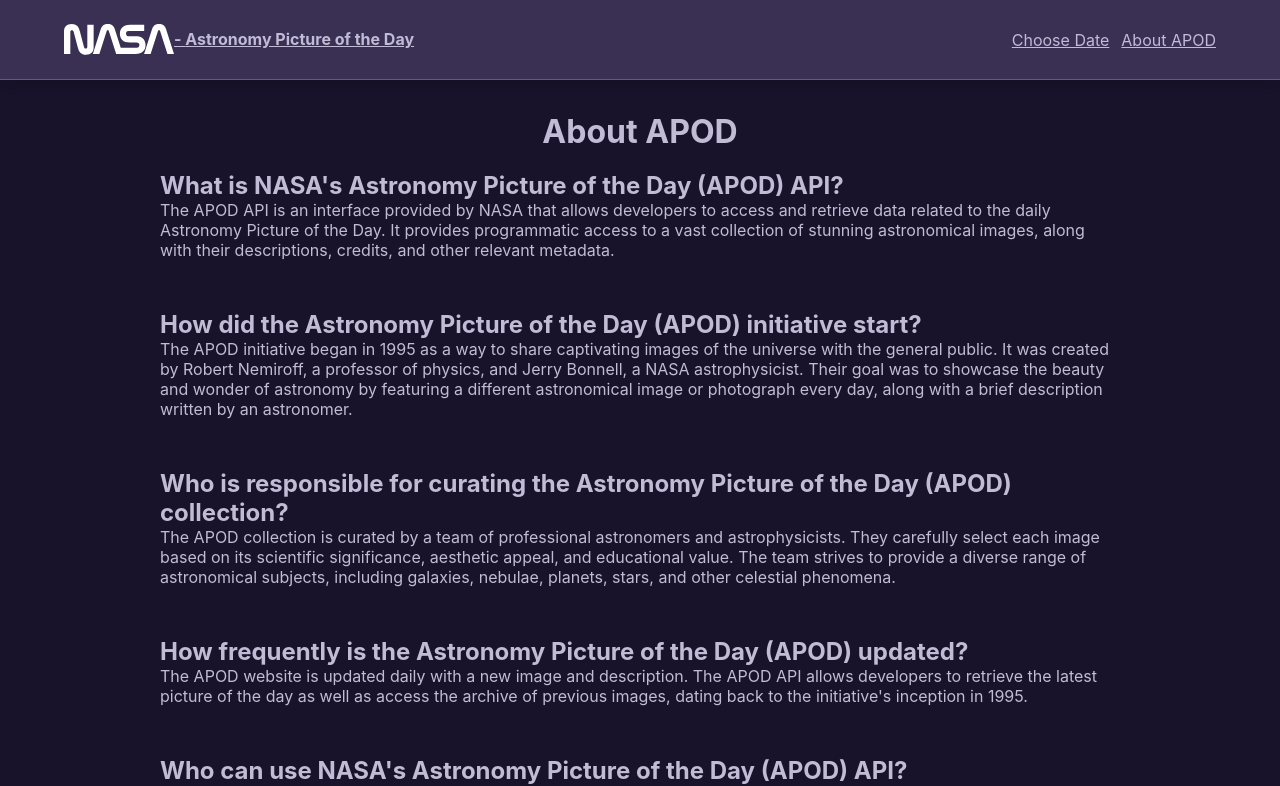
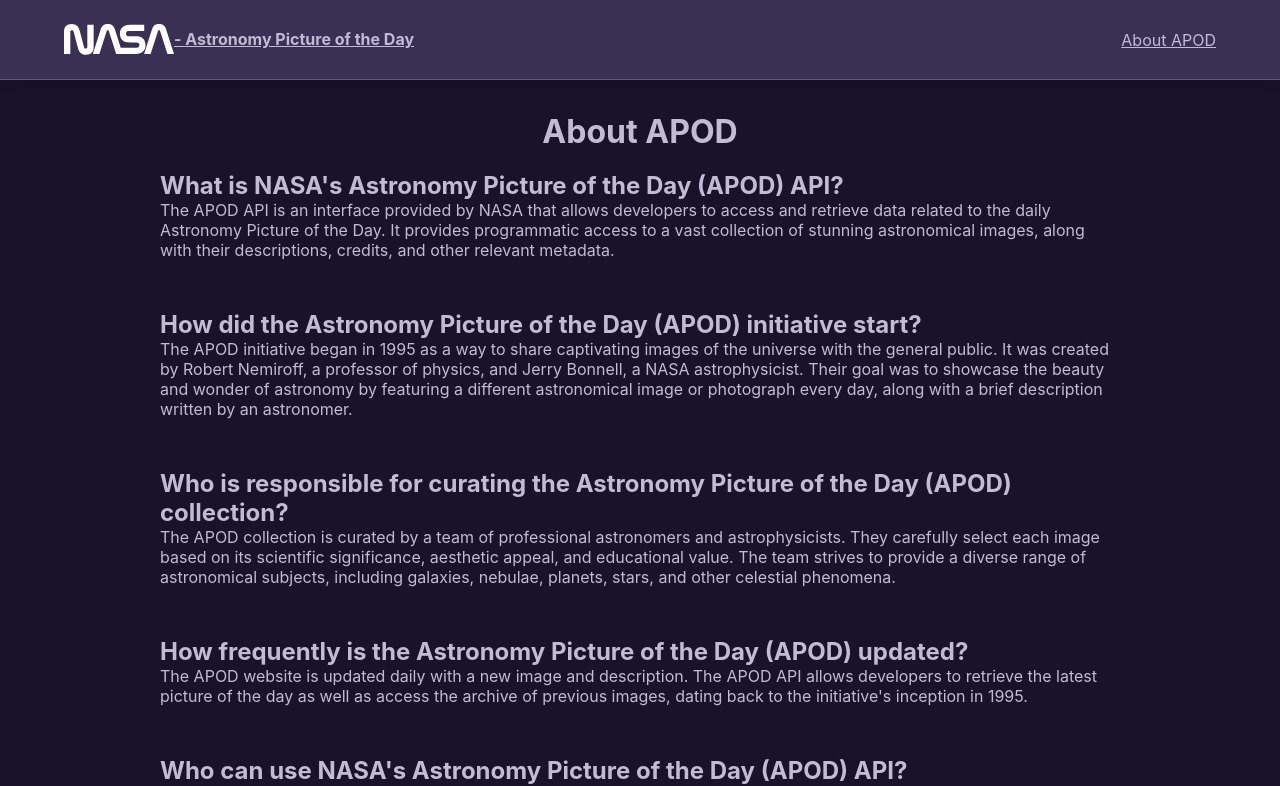
Before and after one commit to JustRelaxable/react-apod, a React (Create React App) app: page /about in a window 1280 px wide. Shown: the top 786 px of the page. Built offline with nearby package versions, Linux system fonts and the light colour scheme.

Commit message:
Change date selector's position

```diff
--- a/src/App.js
+++ b/src/App.js
@@ -7,22 +7,12 @@
 import { useEffect, useState } from "react";
 
 function App() {
-  const [date, setDate] = useState("");
-  const location = useLocation();
-
-  useEffect(() => {
-    setDate("");
-  }, [location]);
-
   return (
     <div className="page">
-      <MenuHeader setDate={setDate}></MenuHeader>
+      <MenuHeader></MenuHeader>
       <div className="content">
         <Routes>
-          <Route
-            path="/"
-            element={<RandomPicture selectedDate={date}></RandomPicture>}
-          ></Route>
+          <Route path="/" element={<RandomPicture></RandomPicture>}></Route>
           <Route path="/about" element={<AboutApod></AboutApod>}></Route>
         </Routes>
       </div>
--- a/src/Components/BurgerMenuButton.jsx
+++ b/src/Components/BurgerMenuButton.jsx
@@ -20,14 +20,9 @@
       </svg>
       {menuActive && (
         <div className="menu-container">
-          <a
-            href="#"
-            onClick={() => {
-              datePickerRef.current.showPicker();
-            }}
-          >
-            Choose Date
-          </a>
+          <Link to="/" onClick={switchMenuActive}>
+            Home
+          </Link>
           <Link to="/about" onClick={switchMenuActive}>
             About
           </Link>
--- a/src/Components/MenuHeader.jsx
+++ b/src/Components/MenuHeader.jsx
@@ -5,9 +5,7 @@
 import BurgerMenuButton from "./BurgerMenuButton";
 import { useRef } from "react";
 
-export default function MenuHeader({ setDate }) {
-  const datePickerRef = useRef();
-
+export default function MenuHeader({}) {
   return (
     <div className="menu-header">
       <Link to="/">
@@ -21,28 +19,11 @@
       </Link>
 
       <div className="header-links-desktop">
-        <div>
-          <a
-            href="#"
-            onClick={() => {
-              datePickerRef.current.showPicker();
-            }}
-          >
-            Choose Date
-          </a>
-        </div>
-
         <Link to="/about">About APOD</Link>
       </div>
       <div className="header-burger-menu">
-        <BurgerMenuButton datePickerRef={datePickerRef}></BurgerMenuButton>
+        <BurgerMenuButton></BurgerMenuButton>
       </div>
-
-      <input
-        type="date"
-        ref={datePickerRef}
-        onChange={(e) => setDate(e.target.value)}
-      ></input>
     </div>
   );
 }
--- a/src/Components/RandomPicture.jsx
+++ b/src/Components/RandomPicture.jsx
@@ -1,8 +1,8 @@
-import { useEffect, useState } from "react";
+import { useEffect, useState, useRef } from "react";
 import "../StyleModules/RandomPicture.css";
 import PrimaryButton from "./PrimaryButton";
 
-export default function RandomPicture({ selectedDate }) {
+export default function RandomPicture({}) {
   const [randomRequestCount, setRandomRequestCount] = useState(0);
   const [explanation, setExplanation] = useState("");
   const [date, setDate] = useState("");
@@ -10,11 +10,11 @@
   const [fullImageURL, setFullImageURL] = useState("");
   const [title, setTitle] = useState("");
   const [dataReceived, setDataReceived] = useState(false);
-  const [imageLoaded, setImageLoaded] = useState(false);
+  const [selectedDate, setSelectedDate] = useState("");
+  const datePickerRef = useRef();
 
   useEffect(() => {
     setDataReceived(false);
-    setImageLoaded(false);
     fetch(
       "https://api.nasa.gov/planetary/apod?api_key=xVAwzJcqMnRhu5ikdWqjghdIKf65P3GkR6V97t0c&count=1"
     )
@@ -27,18 +27,12 @@
         setTitle(x.title);
         setFullImageURL(x.hdurl);
         setDataReceived(true);
-        const image = new Image();
-        image.src = x.url;
-        image.onload = () => {
-          setImageLoaded(true);
-        };
       });
   }, [randomRequestCount]);
 
   useEffect(() => {
     if (selectedDate === "") return;
     setDataReceived(false);
-    setImageLoaded(false);
     fetch(
       `https://api.nasa.gov/planetary/apod?api_key=xVAwzJcqMnRhu5ikdWqjghdIKf65P3GkR6V97t0c&date=${selectedDate}`
     )
@@ -50,11 +44,6 @@
         setTitle(x.title);
         setFullImageURL(x.hdurl);
         setDataReceived(true);
-        const image = new Image();
-        image.src = x.url;
-        image.onload = () => {
-          setImageLoaded(true);
-        };
       });
   }, [selectedDate]);
 
@@ -66,19 +55,20 @@
       {dataReceived && (
         <>
           <h1 className="main-header">Random Astronomy Picture of the Day</h1>
-          {imageLoaded ? (
-            <img
-              src={imageURL}
-              className="random-picture-picture"
-              onLoad={() => {}}
-            ></img>
-          ) : (
-            <p>Event Image is Loading...</p>
-          )}
-
+          <img
+            src={imageURL}
+            className="random-picture-picture"
+            onLoad={() => {}}
+          ></img>
           <h2>
             {title} - {date}
           </h2>
+          <input
+            type="date"
+            ref={datePickerRef}
+            value={selectedDate || date}
+            onChange={(e) => setSelectedDate(e.target.value)}
+          ></input>
           <p>{explanation}</p>
           <div className="button-container">
             <PrimaryButton
--- a/src/StyleModules/MenuHeader.css
+++ b/src/StyleModules/MenuHeader.css
@@ -39,12 +39,6 @@
   height: 100%;
 }
 
-input[type="date"] {
-  position: absolute;
-  z-index: -1;
-  left: 70%;
-}
-
 @media screen and (max-width: 768px) {
   .logo-text {
     display: none;
```
